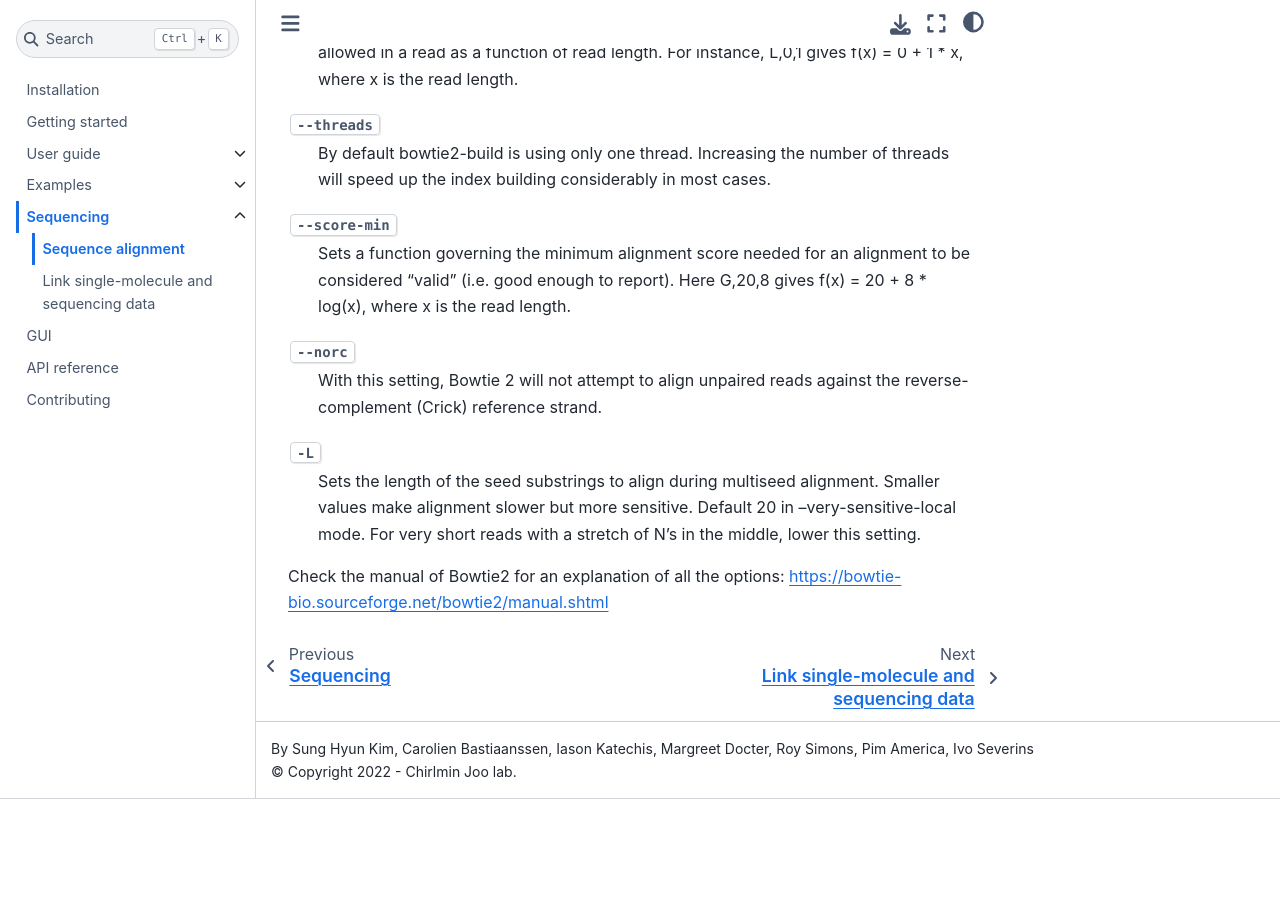
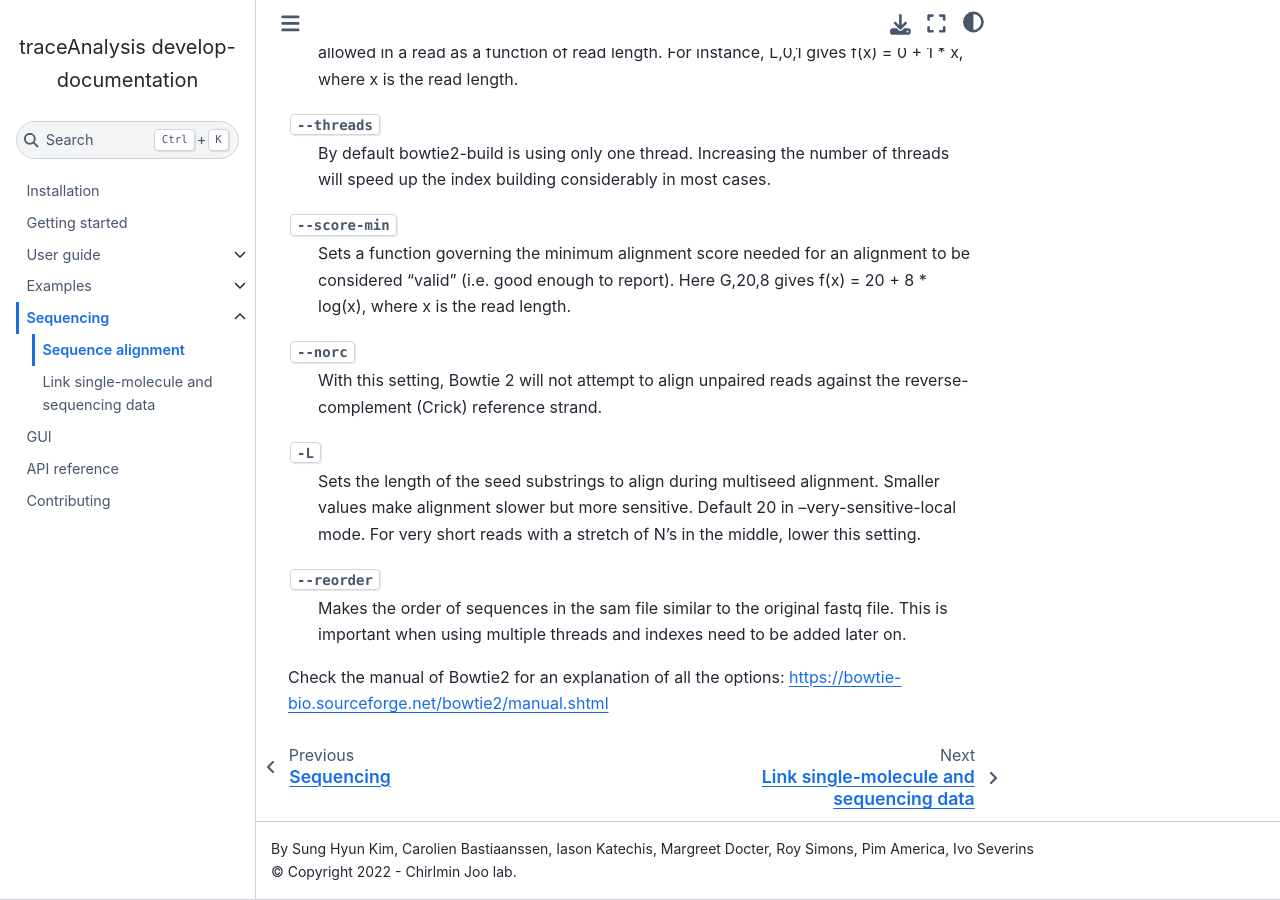
Before and after one commit to jacobkers/papylio_kers, a Sphinx documentation site: the page built from docs/sequencing/sequence_alignment.rst, in a window 1280 px wide and 900 px high, scrolled down 1250 px. Built offline with Sphinx 7.4.7 and the Sphinx Book theme 1.1.4, drawn with Linux system fonts in a browser that asks for light colours; before the commit the page ends 2049 px from its top, so only the background shows below that.

Commit message:
Update sequence_alignment.rst

```diff
--- a/docs/sequencing/sequence_alignment.rst
+++ b/docs/sequencing/sequence_alignment.rst
@@ -27,7 +27,7 @@
     # zcat *I1_001.fastq.gz > Index1.fastq # In case the index is sequenced.
 
     bowtie2-build Reference.fasta Reference
-    bowtie2 -x Reference -U Read1.fastq -S Alignment.sam --local --np 0 --very-sensitive-local --n-ceil L,0,1 --threads 4 --score-min G,20,4 --norc
+    bowtie2 -x Reference -U Read1.fastq -S Alignment.sam --local --np 0 --very-sensitive-local --n-ceil L,0,1 --threads 4 --score-min G,20,4 --norc --reorder
 
 Some of the Bowtie 2 options:
 
@@ -39,6 +39,6 @@
 --score-min  Sets a function governing the minimum alignment score needed for an alignment to be considered "valid" (i.e. good enough to report). Here G,20,8 gives f(x) = 20 + 8 * log(x), where x is the read length.
 --norc  With this setting, Bowtie 2 will not attempt to align unpaired reads against the reverse-complement (Crick) reference strand.
 -L  Sets the length of the seed substrings to align during multiseed alignment. Smaller values make alignment slower but more sensitive. Default 20 in --very-sensitive-local mode. For very short reads with a stretch of N's in the middle, lower this setting.
-
+--reorder   Makes the order of sequences in the sam file similar to the original fastq file. This is important when using multiple threads and indexes need to be added later on.
 
 Check the manual of Bowtie2 for an explanation of all the options: https://bowtie-bio.sourceforge.net/bowtie2/manual.shtml
```
